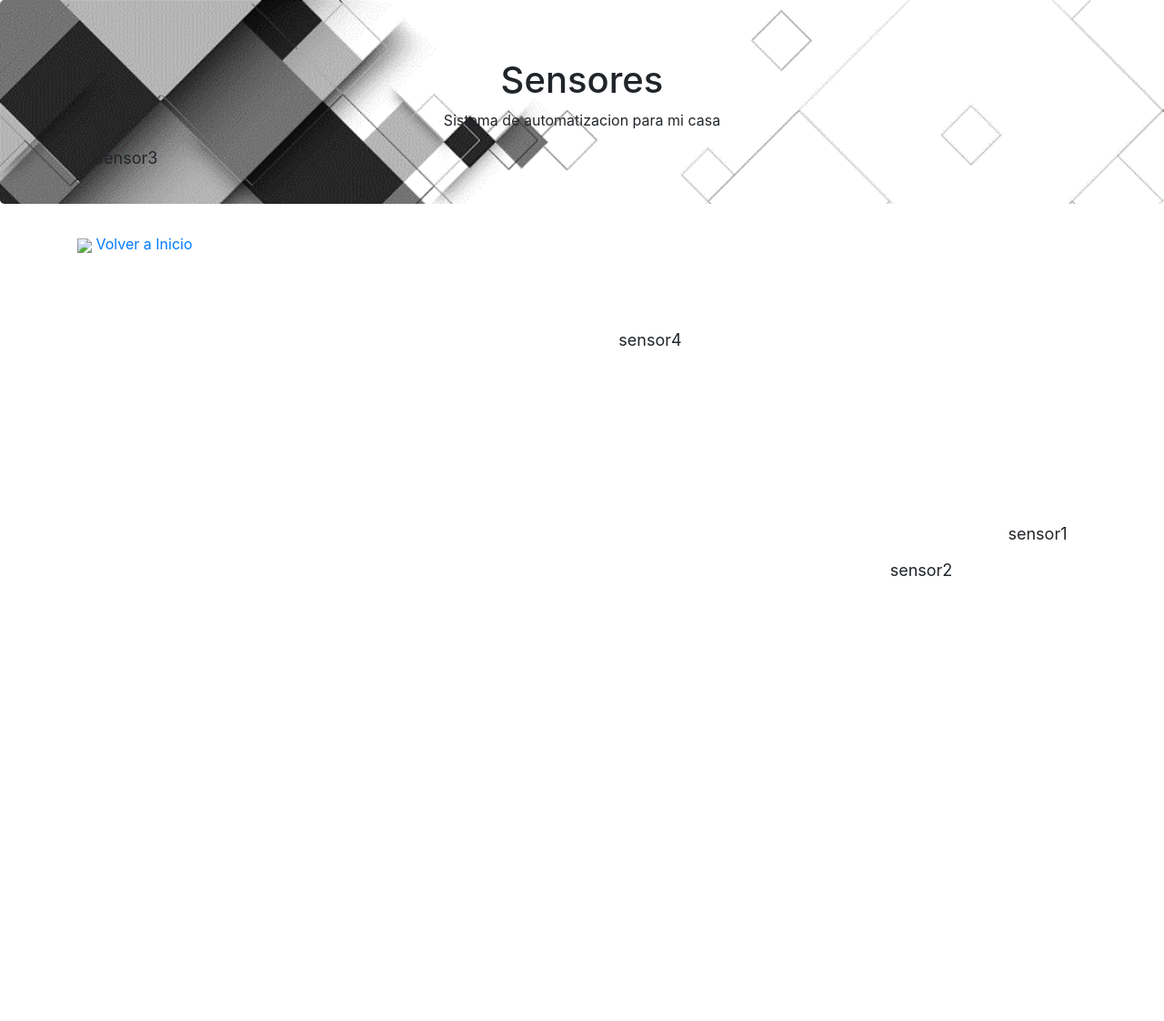
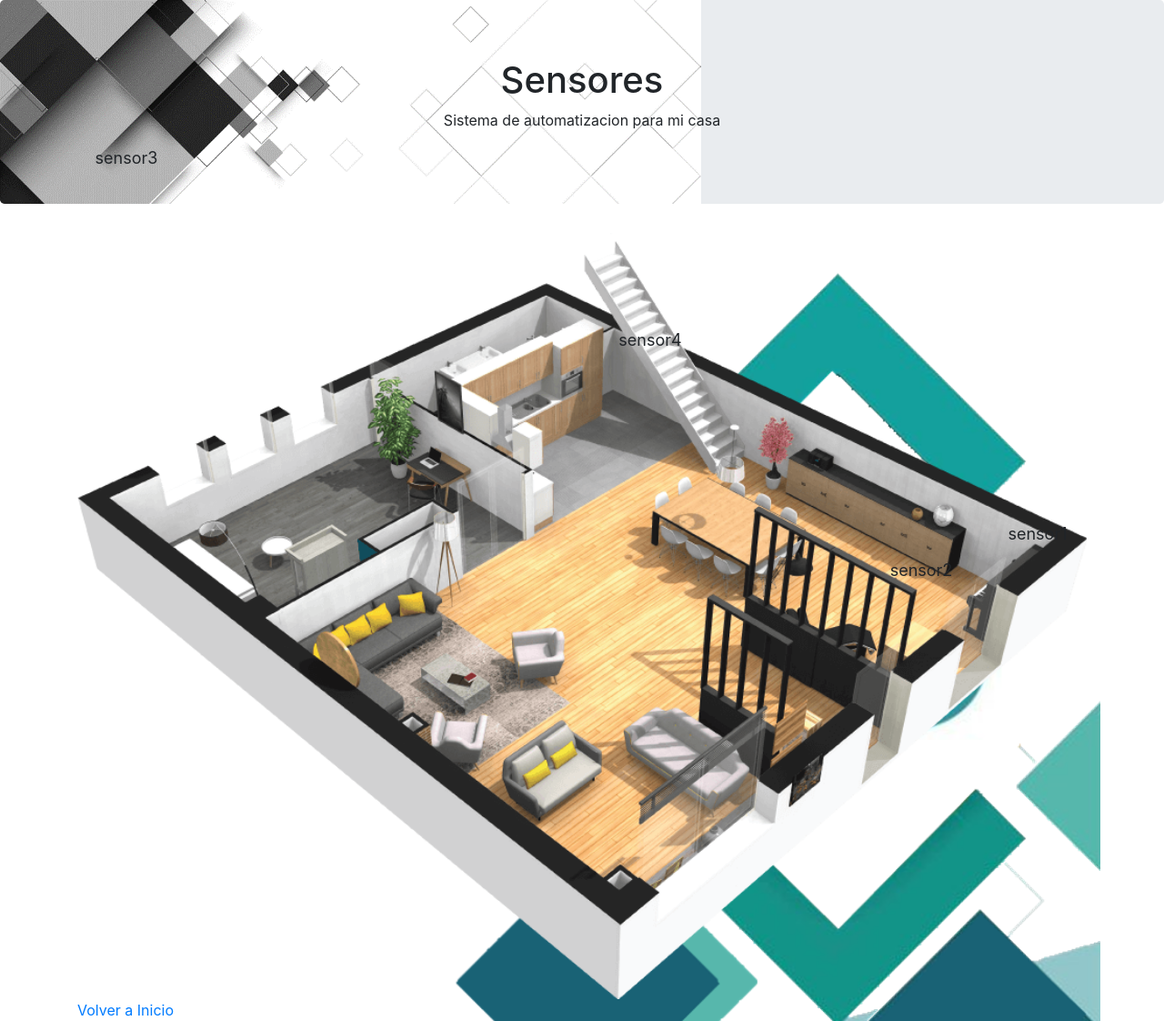
Before and after one commit to Fran-26/flask_test, a Flask app: template templates/sensores.html in a window 1280 px wide. Shown: the whole page at 91% size. Before the commit the page ends 633 px from the top, so only its background shows below. Run offline with Flask 2, Linux system fonts and the light colour scheme; the template is opened without the code that fills it, so the values that code supplies are empty; some libraries are stand-ins or nearby versions.

Commit message:
Update sensores.html

```diff
--- a/templates/sensores.html
+++ b/templates/sensores.html
@@ -13,7 +13,7 @@
 
 {% block heading %} Sensores {% endblock %}
 {% block body  %}
-			<img src="{{url_for(static, filename='plano.png')}}" width="100%" height="auto">
+			<img src="{{url_for('static', filename='plano.png')}}" width="100%" height="auto">
   			<div class="topleft" id = "sensor_1">sensor1</div>
 			<div class="topleft" id = "sensor_2">sensor2</div>
   			<div class="topleft" id = "sensor_3">sensor3</div>
```
